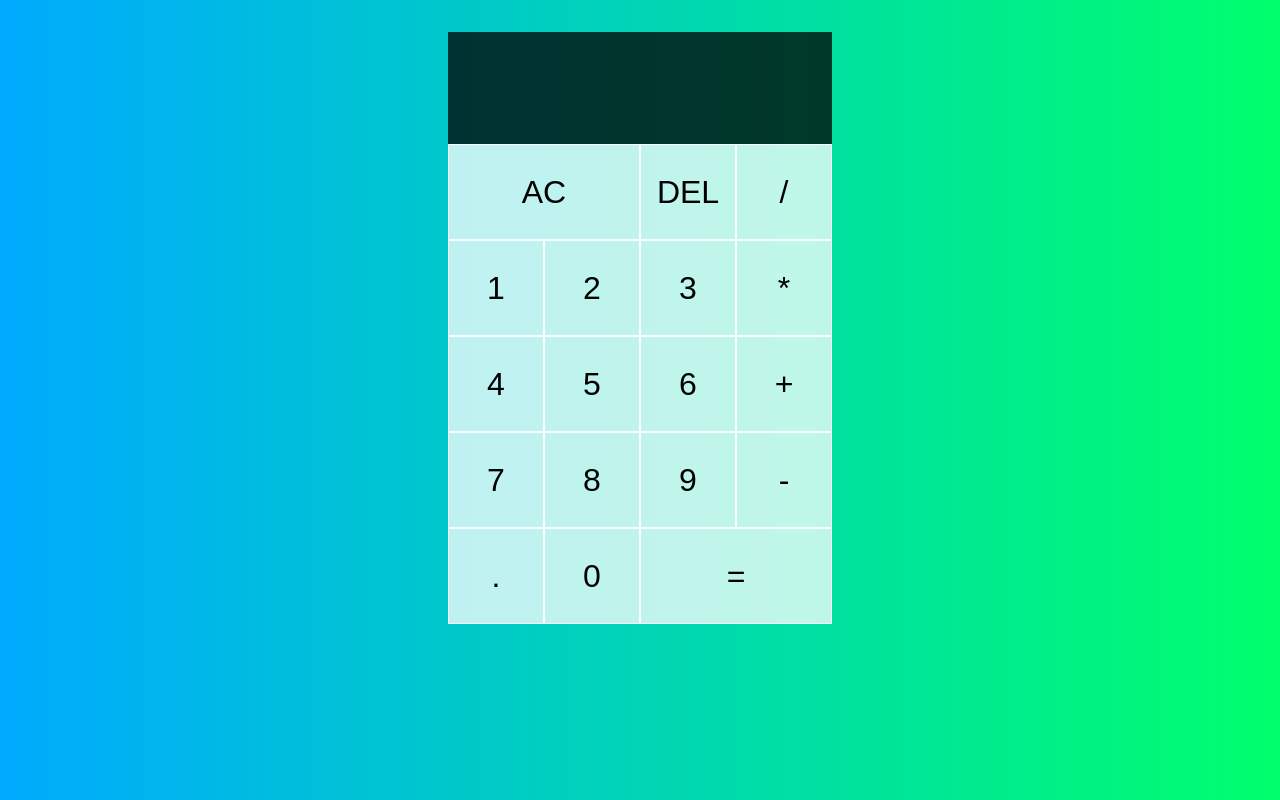
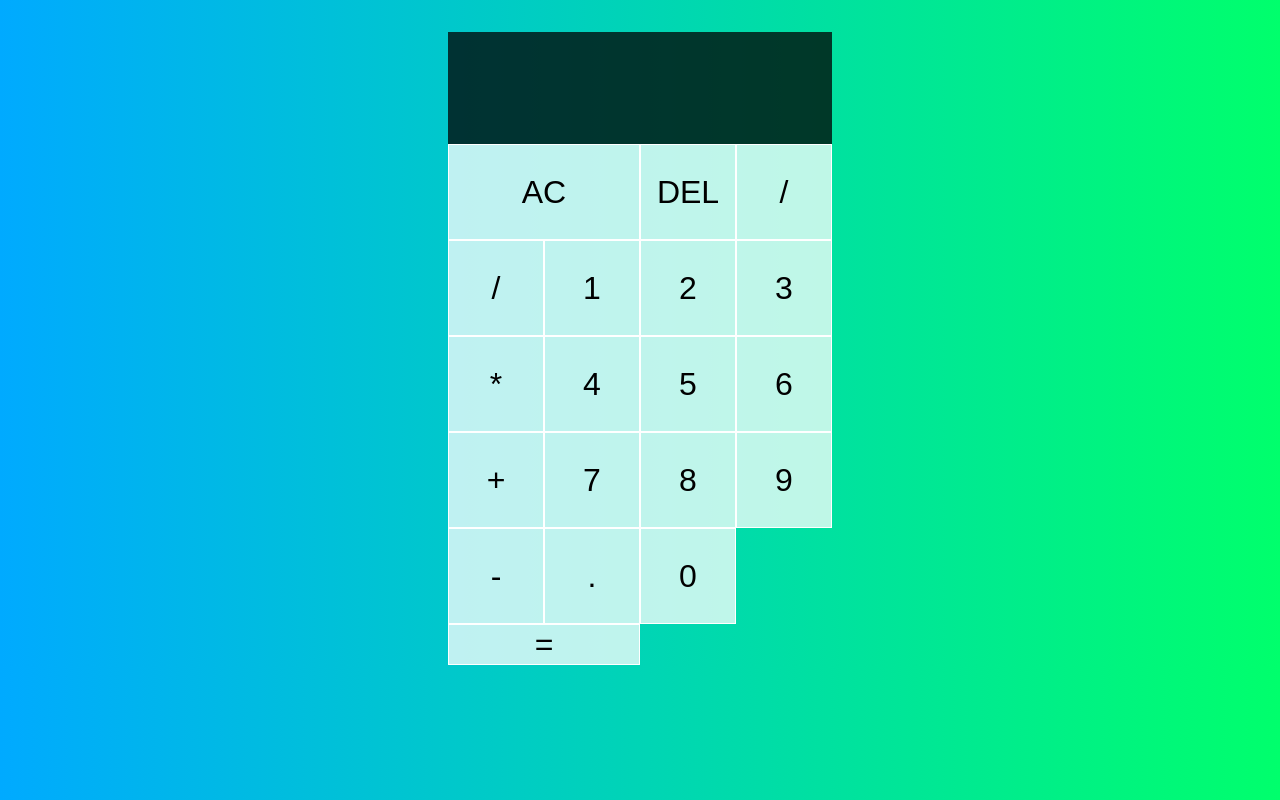
Before and after one commit to ramazandogna/calculator-demo, a React (Create React App) app: page / in a window 1280 px wide. Built offline with nearby package versions, Linux system fonts and the light colour scheme.

Commit message:
Started React
I started to write react of project

```diff
--- a/src/App.js
+++ b/src/App.js
@@ -1,30 +1,58 @@
-import React from "react";
+import { useReducer } from "react";
 import "./styles.css";
+import DigitButton from "./DigitButton";
+import OperationButton from "./OperationButton";
+
+export const ACTIONS = {
+  ADD_DIGIT: "add-digit",
+  CLEAR: "clear",
+  DELETE_DIGIT: "delete-digit",
+  CHOOSE_OPERATION: "choose-operation",
+  EVALUATE: "evaluate",
+};
+function reducer(state, { type, payload }) {
+  switch (type) {
+    case type.ACTIONS.ADD_DIGIT:
+      return {
+        ...state,
+        currentOperand: `${currentOperand || ""}${payload.digit}`,
+      };
+  }
+}
 
 function App() {
+  const [{ currentOperand, previousOperand, operation }, dispatch] = useReducer(
+    reducer,
+    {}
+  );
+
   return (
     <div className="calculator-grid">
       <div className="output">
-        <div className="previous-operand"></div>
-        <div className="current-operand"></div>
+        <div className="previous-operand">
+          {previousOperand}
+          {operation}{" "}
+        </div>
+        <div className="current-operand">{currentOperand}</div>
       </div>
       <button className="span-two">AC</button>
       <button>DEL</button>
       <button>/</button>
-      <button>1</button>
-      <button>2</button>
-      <button>3</button>
-      <button>*</button>
-      <button>4</button>
-      <button>5</button>
-      <button>6</button>
-      <button>+</button>
-      <button>7</button>
-      <button>8</button>
-      <button>9</button>
-      <button>-</button>
-      <button>.</button>
-      <button>0</button>
+      <OperationButton digit="/" dispatch={dispatch} />
+      <DigitButton digit="1" dispatch={dispatch} />
+      <DigitButton digit="2" dispatch={dispatch} />
+      <DigitButton digit="3" dispatch={dispatch} />
+      <OperationButton digit="*" dispatch={dispatch} />
+      <DigitButton digit="4" dispatch={dispatch} />
+      <DigitButton digit="5" dispatch={dispatch} />
+      <DigitButton digit="6" dispatch={dispatch} />
+      <OperationButton digit="+" dispatch={dispatch} />
+      <DigitButton digit="7" dispatch={dispatch} />
+      <DigitButton digit="8" dispatch={dispatch} />
+      <DigitButton digit="9" dispatch={dispatch} />
+      <OperationButton digit="-" dispatch={dispatch} />{" "}
+      <DigitButton digit="." dispatch={dispatch} />
+      <DigitButton digit="0" dispatch={dispatch} />
       <button className="span-two">=</button>
     </div>
   );
--- /dev/null
+++ b/src/DigitButton.js
@@ -0,0 +1,9 @@
+export default function DigitButton({ dispatch, digit }) {
+  return (
+    <button
+      onClick={() => dispatch({ type: ACTIONS.ADD_DIGIT, payload: { digit } })}
+    >
+      {digit}
+    </button>
+  );
+}
--- /dev/null
+++ b/src/OperationButton.js
@@ -0,0 +1,9 @@
+export default function OperationButton({ dispatch, digit }) {
+  return (
+    <button
+      onClick={() => dispatch({ type: ACTIONS.CHOO, payload: { digit } })}
+    >
+      {digit}
+    </button>
+  );
+}
```
